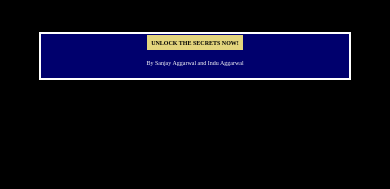
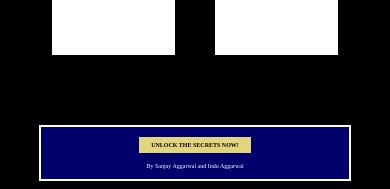
Before and after one commit to raj15021996/rigi_assignment, a plain HTML site: page index.html in a window 390 px wide. Shown: the part 1347-1536 px from the top of the page. Before the commit the page ends 1436 px from the top, so only its background shows below. Drawn offline with Linux system fonts and the light colour scheme.

Commit message:
new change

```diff
--- a/index.html
+++ b/index.html
@@ -5,7 +5,7 @@
     <meta charset="UTF-8">
     <meta http-equiv="X-UA-Compatible" content="IE=edge">
     <meta name="viewport" content="width=device-width, initial-scale=1.0">
-    <title>Document</title>
+    <title>Live Webinar-Sanjay & Indu</title>
     <link rel="stylesheet" href="style.css">
     <link rel="stylesheet" href="https://cdnjs.cloudflare.com/ajax/libs/font-awesome/4.7.0/css/font-awesome.min.css">
     <link rel="stylesheet" href="https://use.fontawesome.com/releases/v5.5.0/css/all.css"
--- a/style.css
+++ b/style.css
@@ -338,6 +338,7 @@ li span {
     font-weight: bolder;
     width: 20rem;
     height: 3rem;
+    margin-top: 10px;
     display: flex;
     justify-content: center;
     align-items: center;
@@ -352,6 +353,7 @@ a {
 }
 .p-1{
     color: black;
+    padding: 5px;
 }
 
 .p-2-1 {
@@ -436,7 +438,7 @@ a {
 
 @media all and (max-width: 600px) {
     html {
-        font-size: 50%;
+        font-size: 55%;
     }
 
     .nav-data>p {
@@ -489,7 +491,7 @@ a {
 
 @media all and (max-width: 470px) {
     html {
-        font-size: 30%;
+        font-size: 35%;
     }
 
     .img-1 {
```
